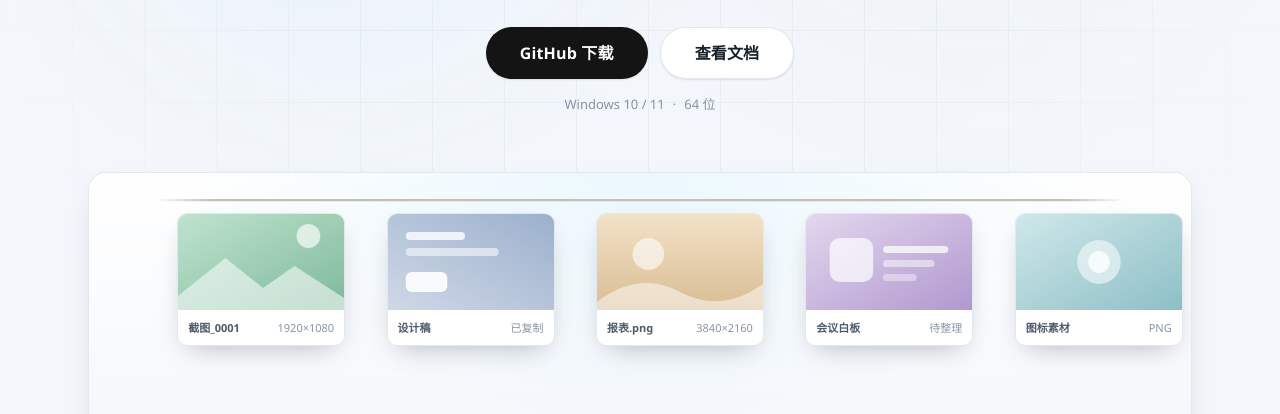
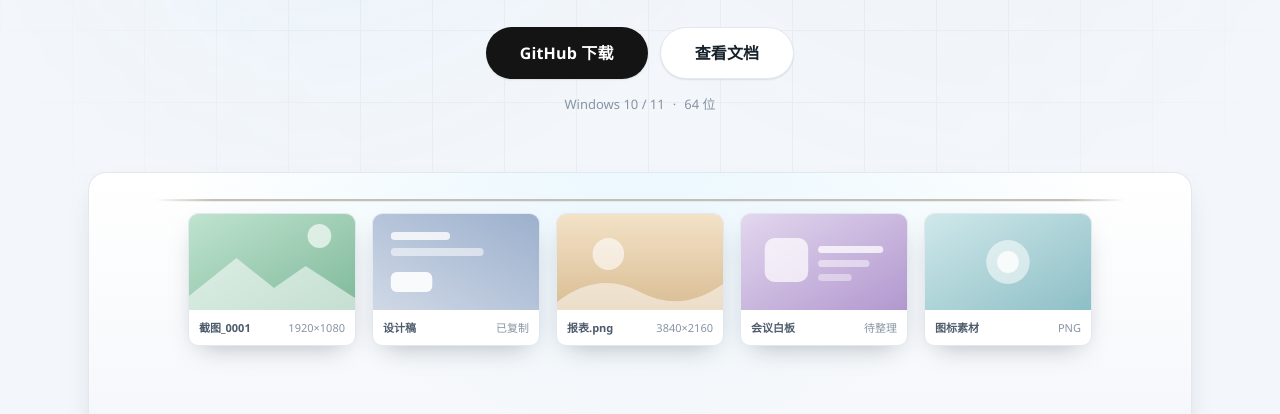
Before and after one commit to 2058763315/qt_PicRope, a plain HTML site: page docs/index.html in a window 1280 px wide. Shown: the part 538-952 px from the top of the page. Drawn offline with Linux system fonts and the light colour scheme; no server answers.

Commit message:
1.1.4版本更新

```diff
--- a/docs/index.html
+++ b/docs/index.html
@@ -8,7 +8,7 @@
 <meta name="theme-color" content="#f3f6fa">
 <link rel="icon" href="./app.ico" type="image/x-icon">
 <link rel="apple-touch-icon" href="./app.ico">
-<link rel="stylesheet" href="style.css">
+<link rel="stylesheet" href="style.css?v=1.1.4">
 </head>
 <body>
 
@@ -361,7 +361,7 @@
   </div>
 </footer>
 
-<script src="site.js"></script>
-<script src="i18n.js"></script>
+<script src="site.js?v=1.1.4"></script>
+<script src="i18n.js?v=1.1.4"></script>
 </body>
 </html>
--- a/docs/site.js
+++ b/docs/site.js
@@ -63,7 +63,9 @@
   // 下载按钮：自动指向最新发行版的安装包 / 压缩包，无需改版本号
   var dlLinks = document.querySelectorAll('a[data-asset]');
   if (dlLinks.length && window.fetch) {
-    fetch('https://api.github.com/repos/2058763315/qt_PicRope/releases/latest')
+    // 加时间戳 + no-store，避免浏览器或中间代理缓存到旧的最新版本号
+    fetch('https://api.github.com/repos/2058763315/qt_PicRope/releases/latest?t=' + Date.now(),
+          { cache: 'no-store' })
       .then(function (r) { return r.ok ? r.json() : null; })
       .then(function (rel) {
         if (!rel || !rel.tag_name) return;
--- a/docs/style.css
+++ b/docs/style.css
@@ -192,6 +192,8 @@ html.dark .btn-light:hover{color:var(--c-brand-3)}
     radial-gradient(ellipse at 50% -30%,rgba(79,195,247,.14),transparent 62%),
     linear-gradient(180deg,var(--c-surface),var(--c-bg));
   box-shadow:var(--shadow-2);overflow:hidden;
+  display:flex;justify-content:center;align-items:flex-start;gap:16px;
+  padding:40px 24px 0;
 }
 .rope-stage::after{
   content:"鼠标移到屏幕顶部，绳子自动展开";
@@ -207,7 +209,7 @@ html[lang="en"] .rope-stage::after{content:"Move the cursor to the top edge to u
 }
 html.dark .rope-line{color:#3a3a3e}
 .shot{
-  position:absolute;top:40px;width:168px;border-radius:10px;overflow:hidden;
+  position:relative;top:0;flex:0 0 auto;width:168px;border-radius:10px;overflow:hidden;
   background:var(--c-surface);border:1px solid var(--c-border);
   box-shadow:0 10px 26px -12px rgba(16,24,40,.35);
   transform-origin:50% 0;transition:transform .35s cubic-bezier(.2,.8,.2,1),box-shadow .35s;
@@ -226,14 +228,14 @@ html.dark .shot::after{background:#3a3a3e}
 .shot-art{height:96px;display:block;width:100%}
 .shot-cap{display:flex;align-items:center;justify-content:space-between;padding:8px 10px;font-size:11px;color:var(--c-text-3)}
 .shot-cap b{font-weight:600;color:var(--c-text-2)}
-.shot:nth-child(2){left:8%;--rot:-2.4deg}
-.shot:nth-child(3){left:27%;--rot:1.6deg}
-.shot:nth-child(4){left:46%;--rot:-1.2deg}
-.shot:nth-child(5){left:65%;--rot:2.2deg}
-.shot:nth-child(6){left:84%;--rot:-1.8deg}
+.shot:nth-child(2){--rot:-2.4deg}
+.shot:nth-child(3){--rot:1.6deg}
+.shot:nth-child(4){--rot:-1.2deg}
+.shot:nth-child(5){--rot:2.2deg}
+.shot:nth-child(6){--rot:-1.8deg}
 @media (max-width:1080px){.shot:nth-child(6){display:none}}
 @media (max-width:900px){.shot:nth-child(5){display:none}.shot{width:150px}}
-@media (max-width:720px){.rope-stage{height:250px}.shot:nth-child(3),.shot:nth-child(4){display:none}.shot:nth-child(2){left:16%}.shot{width:136px}}
+@media (max-width:720px){.rope-stage{height:250px;padding-left:16px;padding-right:16px}.shot:nth-child(3),.shot:nth-child(4){display:none}.shot{width:136px}}
 
 /* ============ 通用区块 ============ */
 section{padding:88px 0;scroll-margin-top:var(--nav-h)}
```
Also changed, not shown: docs/guide.html (+3 -3 lines).
